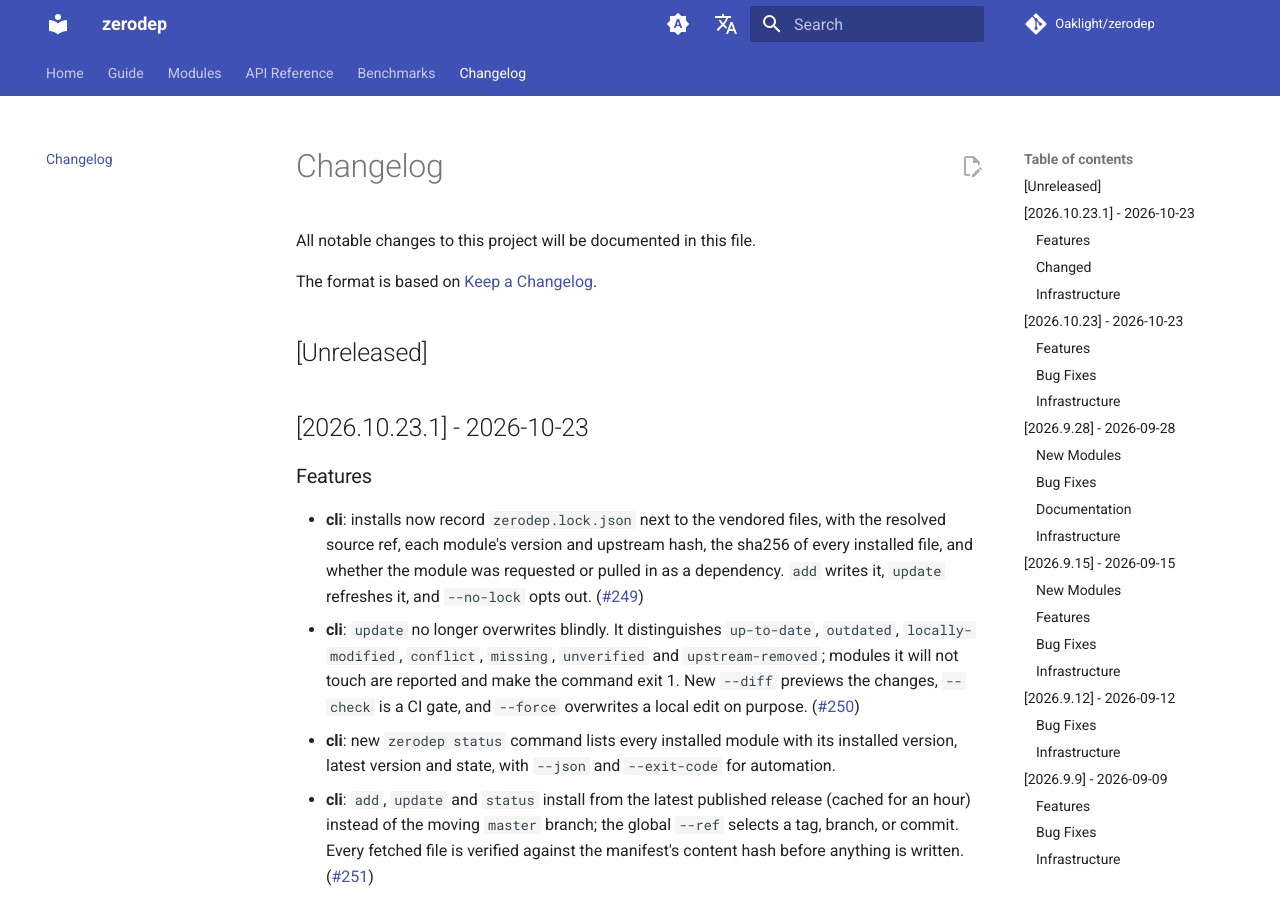
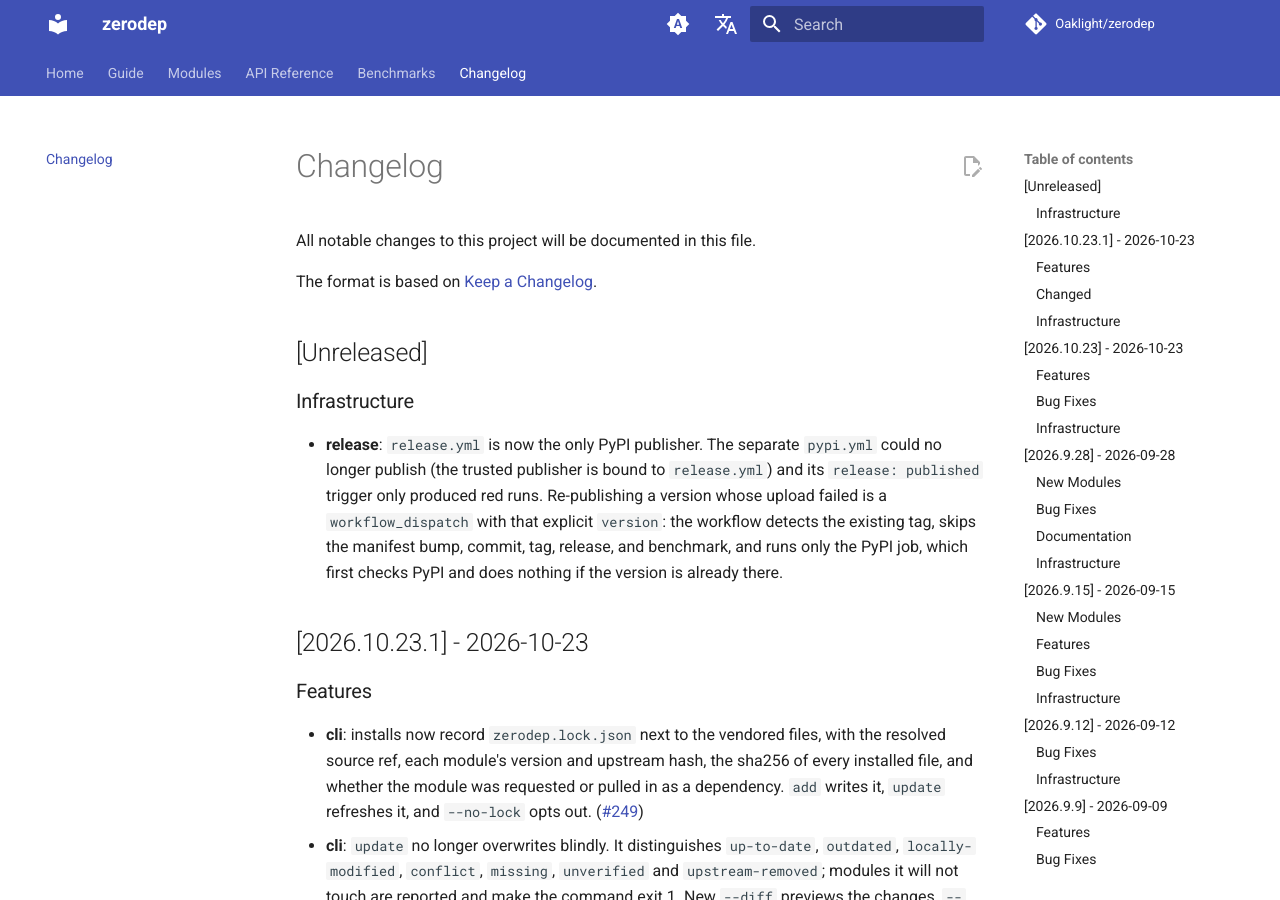
Before and after one commit to Oaklight/zerodep, an MkDocs documentation site: the page built from docs/changelog.md, in a window 1280 px wide and 900 px high. Built offline with MkDocs 1.6.1 and Material for MkDocs 9.7.7, drawn with Linux system fonts in a browser that asks for light colours; comment, search, counter and statistics services are not loaded.

Commit message:
docs(changelog): note the single PyPI publisher and re-publish path

```diff
--- a/docs/changelog.md
+++ b/docs/changelog.md
@@ -5,6 +5,10 @@
 The format is based on [Keep a Changelog](https://keepachangelog.com/en/1.1.0/).
 
 ## [Unreleased]
+
+### Infrastructure
+
+- **release**: `release.yml` is now the only PyPI publisher. The separate `pypi.yml` could no longer publish (the trusted publisher is bound to `release.yml`) and its `release: published` trigger only produced red runs. Re-publishing a version whose upload failed is a `workflow_dispatch` with that explicit `version`: the workflow detects the existing tag, skips the manifest bump, commit, tag, release, and benchmark, and runs only the PyPI job, which first checks PyPI and does nothing if the version is already there.
 
 ## [2026.10.23.1] - 2026-10-23
 
```
